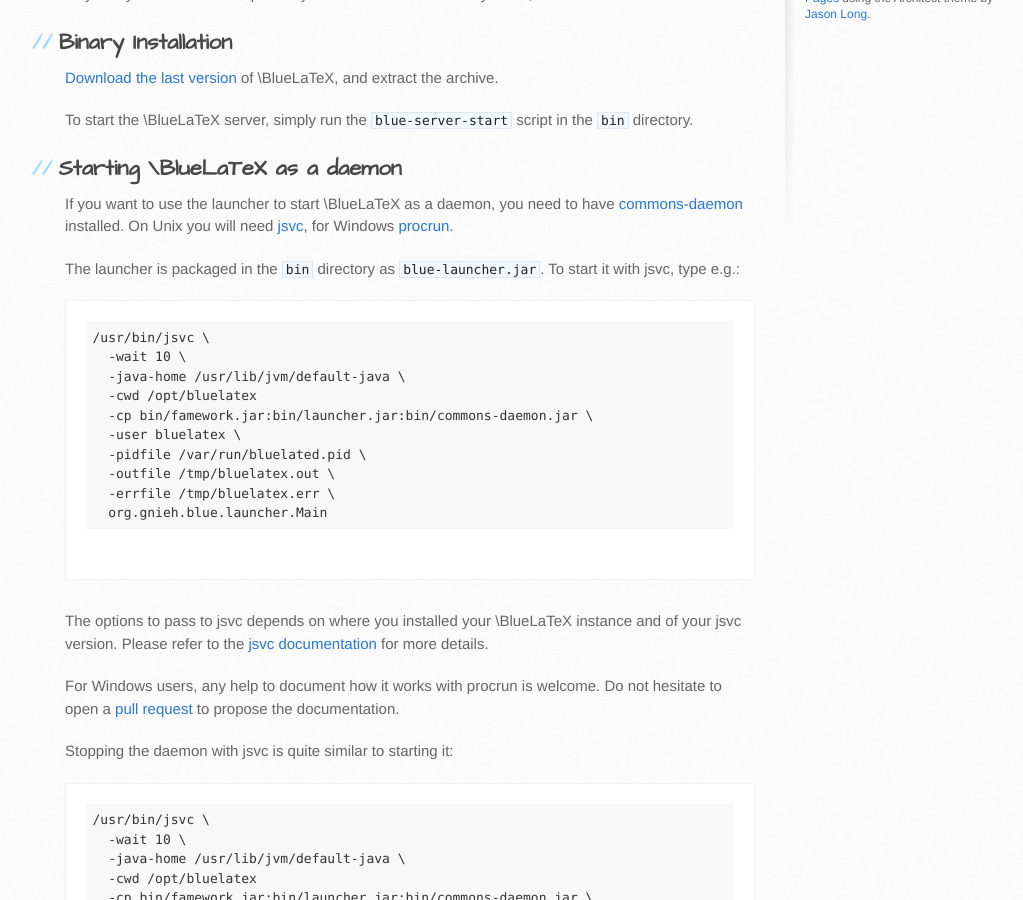
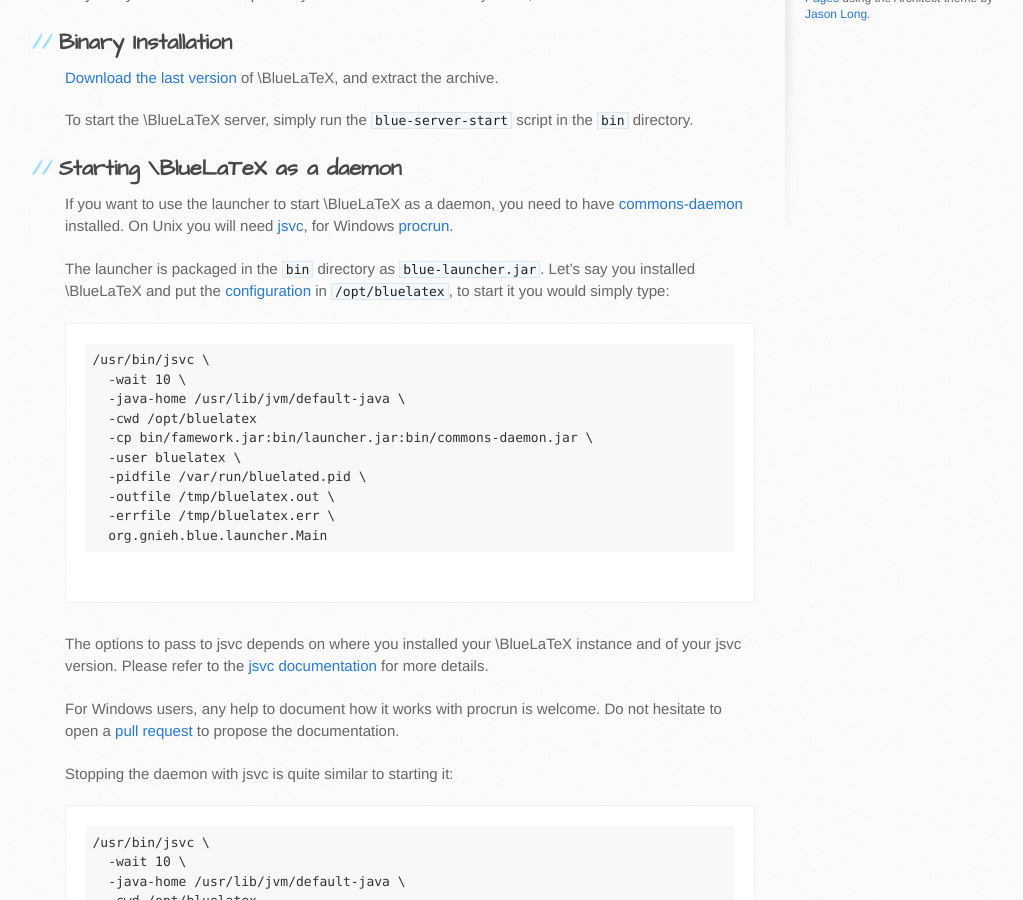
Before and after one commit to jeromedrouet/bluelatex-website, a Jekyll site: the page built from installation/index.markdown, in a window 1280 px wide and 900 px high, scrolled down 508 px. Shown: the whole window, without its empty margins (105-1128 px from the left). Built offline with Jekyll 4.4.1, drawn with Linux system fonts in a browser that asks for light colours.

Commit message:
Rephrase installation notice

````diff
--- a/installation/index.markdown
+++ b/installation/index.markdown
@@ -30,7 +30,7 @@ If you want to use the launcher to start \BlueLaTeX as a daemon, you need to hav
 On Unix you will need [jsvc](http://commons.apache.org/proper/commons-daemon/jsvc.html), for Windows [procrun](http://commons.apache.org/proper/commons-daemon/procrun.html).
 
 The launcher is packaged in the `bin` directory as `blue-launcher.jar`.
-To start it with jsvc, type e.g.:
+Let's say you installed \BlueLaTeX and put the [configuration](/configuration/) in `/opt/bluelatex`, to start it you would simply type:
 
 ```shell
 /usr/bin/jsvc \
````
